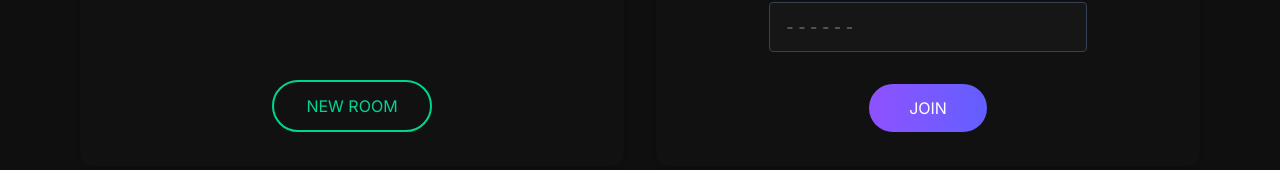
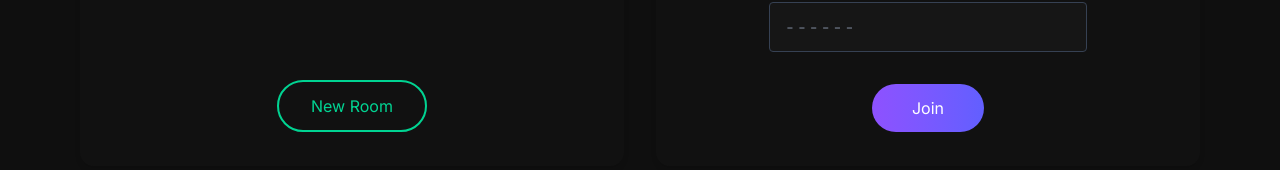
Before and after one commit to MarcoCostantini26/TheImpostor, a Vue app in the folder front-end/: page /home in a window 1280 px wide. Shown: the part 416-586 px from the top of the page. Built offline with nearby package versions, Linux system fonts and the light colour scheme.

Commit message:
fix(graphic): add cursor-pointer and fixed button texts

```diff
--- a/front-end/src/views/HomeView.vue
+++ b/front-end/src/views/HomeView.vue
@@ -35,8 +35,8 @@ const username = computed(() => {
             <p class="text-gray-400 text-center mt-4">Become host and invite your friends!</p>
           </div>
 
-          <div class="mt-8 flex justify-center">
-            <button class="px-8 py-3 rounded-full border-2 border-emerald-400 text-emerald-400 hover:bg-emerald-700/10">NEW ROOM</button>
+            <div class="mt-8 flex justify-center">
+            <button class="px-8 py-3 rounded-full border-2 border-emerald-400 text-emerald-400 hover:bg-emerald-700/10 cursor-pointer">New Room</button>
           </div>
 
         </div>
@@ -53,7 +53,7 @@ const username = computed(() => {
           </div>
 
           <div class="mt-8 flex justify-center">
-            <button class="px-10 py-3 rounded-full text-white bg-gradient-to-r from-violet-500 to-indigo-500 hover:from-violet-600 hover:to-indigo-600 focus:outline-none focus:ring-2 focus:ring-offset-2 focus:ring-violet-500 disabled:opacity-50 disabled:cursor-not-allowed">JOIN</button>
+            <button class="px-10 py-3 rounded-full text-white bg-gradient-to-r from-violet-500 to-indigo-500 hover:from-violet-600 hover:to-indigo-600 focus:outline-none focus:ring-2 focus:ring-offset-2 focus:ring-violet-500 disabled:opacity-50 disabled:cursor-not-allowed cursor-pointer">Join</button>
           </div>
         </div>
 
--- a/front-end/src/views/LoginView.vue
+++ b/front-end/src/views/LoginView.vue
@@ -68,7 +68,7 @@ const handleLogin = async () => {
 
 					<div>
 						<button type="submit" :disabled="loading"
-							class="block w-full text-center py-3 rounded-full text-white bg-gradient-to-r from-violet-500 to-indigo-500 hover:from-violet-600 hover:to-indigo-600 focus:outline-none focus:ring-2 focus:ring-offset-2 focus:ring-violet-500 disabled:opacity-50 disabled:cursor-not-allowed">
+							class="block w-full text-center py-3 rounded-full text-white bg-gradient-to-r from-violet-500 to-indigo-500 hover:from-violet-600 hover:to-indigo-600 focus:outline-none focus:ring-2 focus:ring-offset-2 focus:ring-violet-500 disabled:opacity-50 disabled:cursor-not-allowed cursor-pointer">
 							{{ loading ? 'Signing in...' : 'Login' }}
 						</button>
 					</div>
@@ -81,7 +81,7 @@ const handleLogin = async () => {
 				</div>
 
 				<router-link to="/register" class="block w-full text-center py-3 rounded-full border-2 border-emerald-400 text-emerald-400 hover:bg-emerald-700/10">Sign up</router-link>
-				<button @click="handleGuest" :disabled="loading" class="block w-full text-center py-3 rounded-full border-2 border-white text-white disabled:opacity-50 hover:bg-gray-700/10">Play as Guest</button>
+				<button @click="handleGuest" :disabled="loading" class="block w-full text-center py-3 rounded-full border-2 border-white text-white disabled:opacity-50 hover:bg-gray-700/10 cursor-pointer">Play as Guest</button>
 			</div>
 
 			<div class="flex items-center justify-center order-1 md:order-2 mb-4 md:mb-0">
--- a/front-end/src/views/RegisterView.vue
+++ b/front-end/src/views/RegisterView.vue
@@ -84,7 +84,7 @@ const handleRegister = async () => {
 
           <div>
             <button type="submit" :disabled="loading"
-              class="block w-full text-center py-3 rounded-full text-white bg-gradient-to-r from-violet-500 to-indigo-500 hover:from-violet-600 hover:to-indigo-600 focus:outline-none focus:ring-2 focus:ring-offset-2 focus:ring-violet-500 disabled:opacity-50 disabled:cursor-not-allowed">
+              class="block w-full text-center py-3 rounded-full text-white bg-gradient-to-r from-violet-500 to-indigo-500 hover:from-violet-600 hover:to-indigo-600 focus:outline-none focus:ring-2 focus:ring-offset-2 focus:ring-violet-500 disabled:opacity-50 disabled:cursor-not-allowed cursor-pointer">
               {{ loading ? 'Creating...' : 'Create Account' }}
             </button>
           </div>
--- a/package.json
+++ b/package.json
@@ -15,7 +15,9 @@
     "@commitlint/config-conventional": "^20.4.2",
     "@types/ws": "^8.18.1",
     "husky": "^9.1.7",
-    "lint-staged": "^16.2.7"
+    "lint-staged": "^16.2.7",
+    "postcss": "^8.5.8",
+    "tailwindcss": "^4.2.2"
   },
   "dependencies": {
     "@semantic-release/git": "^10.0.1",
```
Also changed, not shown: 1 other file (tests, documents, lock files or other folders).
